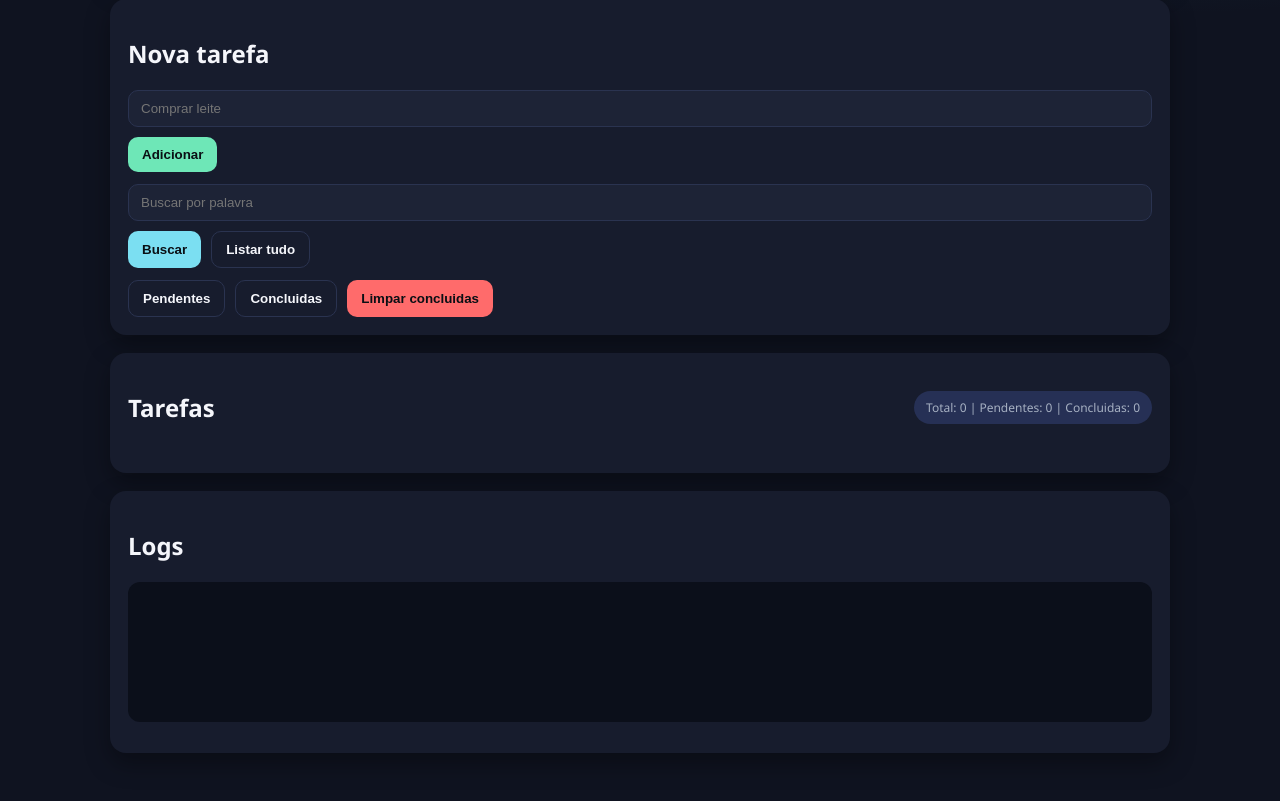
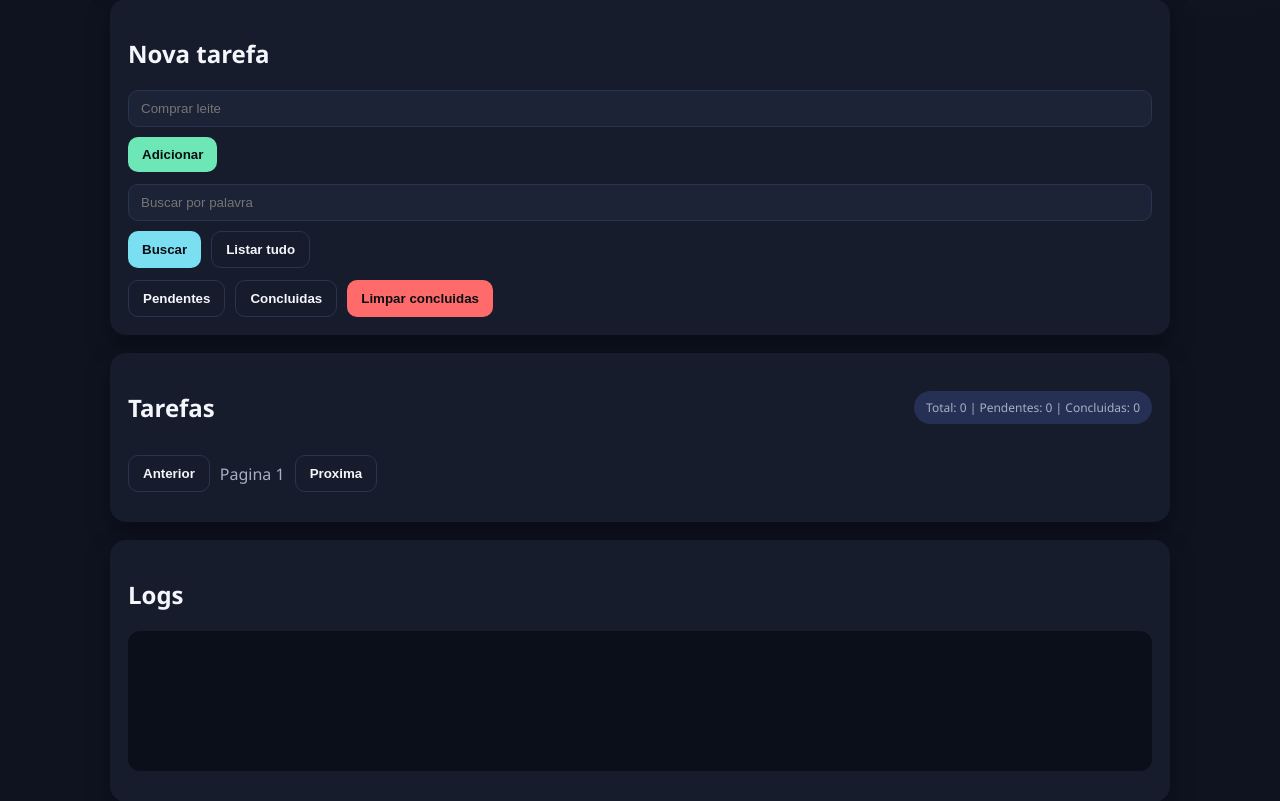
Before and after one commit to thurbandeira/todo-cli-java, a Spring Boot app: page / in a window 1280 px wide. Shown: the part 486-1287 px from the top of the page. Run offline with Spring Boot 4, Linux system fonts and the light colour scheme; some of the project's set-up classes (security, data sources, template engines, error pages and the like) are left out, and stand-ins take their place.

Commit message:
Add pagination and token refresh to web UI

```diff
--- a/todo-api/src/main/resources/static/app.js
+++ b/todo-api/src/main/resources/static/app.js
@@ -1,6 +1,10 @@
 const state = {
   baseUrl: localStorage.getItem("baseUrl") || "http://localhost:8080",
   token: localStorage.getItem("token") || "",
+  page: 0,
+  size: 10,
+  last: true,
+  currentStatus: "all",
 };
 
 const el = (id) => document.getElementById(id);
@@ -37,10 +41,7 @@ async function request(path, options = {}) {
   if (state.token) {
     headers.Authorization = `Bearer ${state.token}`;
   }
-  const response = await fetch(url, {
-    ...options,
-    headers,
-  });
+  const response = await fetch(url, { ...options, headers });
   const text = await response.text();
   let data = null;
   if (text) {
@@ -48,6 +49,12 @@ async function request(path, options = {}) {
       data = JSON.parse(text);
     } catch {
       data = text;
+    }
+  }
+  if (response.status === 401 && state.token) {
+    const refreshed = await refreshToken();
+    if (refreshed) {
+      return request(path, options);
     }
   }
   if (!response.ok) {
@@ -94,6 +101,24 @@ function logout() {
   log("Logout.");
 }
 
+async function refreshToken() {
+  try {
+    const response = await fetch(`${state.baseUrl}/api/auth/refresh`, {
+      method: "POST",
+      headers: { Authorization: `Bearer ${state.token}` },
+    });
+    if (!response.ok) {
+      return false;
+    }
+    const data = await response.json();
+    saveToken(data.token);
+    log("Token renovado.");
+    return true;
+  } catch {
+    return false;
+  }
+}
+
 async function addTask() {
   const title = el("newTitle").value.trim();
   if (!title) {
@@ -107,7 +132,7 @@ async function addTask() {
   });
   el("newTitle").value = "";
   log(`Tarefa criada (#${data.id}).`);
-  await listAll();
+  await listPaged(0);
 }
 
 function renderTasks(tasks) {
@@ -162,21 +187,18 @@ async function updateSummary() {
 }
 
 async function listAll() {
-  const data = await request("/api/tasks");
-  renderTasks(data);
-  await updateSummary();
+  state.currentStatus = "all";
+  await listPaged(0, state.currentStatus);
 }
 
 async function listPending() {
-  const data = await request("/api/tasks?status=pending");
-  renderTasks(data);
-  await updateSummary();
+  state.currentStatus = "pending";
+  await listPaged(0, state.currentStatus);
 }
 
 async function listCompleted() {
-  const data = await request("/api/tasks?status=completed");
-  renderTasks(data);
-  await updateSummary();
+  state.currentStatus = "completed";
+  await listPaged(0, state.currentStatus);
 }
 
 async function searchTasks() {
@@ -185,15 +207,37 @@ async function searchTasks() {
     log("Informe a palavra-chave.");
     return;
   }
-  const data = await request(`/api/tasks/search?keyword=${encodeURIComponent(keyword)}`);
-  renderTasks(data);
+  const data = await request(
+    `/api/tasks/search/page?keyword=${encodeURIComponent(keyword)}&page=0&size=${state.size}&sort=id,asc`
+  );
+  renderTasks(data.items);
+  state.page = data.page;
+  state.last = data.last;
+  updatePager();
   await updateSummary();
 }
 
 async function clearCompleted() {
   const data = await request("/api/tasks/clear-completed", { method: "POST" });
   el("summary").textContent = `Total: ${data.total} | Pendentes: ${data.pending} | Concluidas: ${data.done}`;
-  await listAll();
+  await listPaged(0);
+}
+
+async function listPaged(page, status = "all") {
+  const data = await request(
+    `/api/tasks/page?status=${status}&page=${page}&size=${state.size}&sort=completed,asc;id,asc`
+  );
+  renderTasks(data.items);
+  state.page = data.page;
+  state.last = data.last;
+  updatePager();
+  await updateSummary();
+}
+
+function updatePager() {
+  el("pageInfo").textContent = `Pagina ${state.page + 1}`;
+  el("prevPageBtn").disabled = state.page <= 0;
+  el("nextPageBtn").disabled = state.last;
 }
 
 function init() {
@@ -215,6 +259,10 @@ function init() {
   el("listCompletedBtn").onclick = () => listCompleted().catch((e) => log(e.message));
   el("searchBtn").onclick = () => searchTasks().catch((e) => log(e.message));
   el("clearCompletedBtn").onclick = () => clearCompleted().catch((e) => log(e.message));
+  el("prevPageBtn").onclick = () =>
+    listPaged(Math.max(0, state.page - 1), state.currentStatus || "all").catch((e) => log(e.message));
+  el("nextPageBtn").onclick = () =>
+    listPaged(state.page + 1, state.currentStatus || "all").catch((e) => log(e.message));
 }
 
 init();
--- a/todo-api/src/main/resources/static/index.html
+++ b/todo-api/src/main/resources/static/index.html
@@ -68,6 +68,11 @@
             <h2>Tarefas</h2>
             <div id="summary" class="pill">Total: 0 | Pendentes: 0 | Concluidas: 0</div>
           </div>
+          <div class="pager">
+            <button id="prevPageBtn" class="btn ghost">Anterior</button>
+            <span id="pageInfo" class="page-info">Pagina 1</span>
+            <button id="nextPageBtn" class="btn ghost">Proxima</button>
+          </div>
           <ul id="taskList" class="list"></ul>
         </section>
 
--- a/todo-api/src/main/resources/static/styles.css
+++ b/todo-api/src/main/resources/static/styles.css
@@ -85,6 +85,17 @@ body {
   justify-content: space-between;
   align-items: center;
   gap: 12px;
+}
+
+.pager {
+  display: flex;
+  align-items: center;
+  gap: 10px;
+  margin-top: 12px;
+}
+
+.page-info {
+  color: var(--muted);
 }
 
 .label {
```
Also changed, not shown: README.md.
